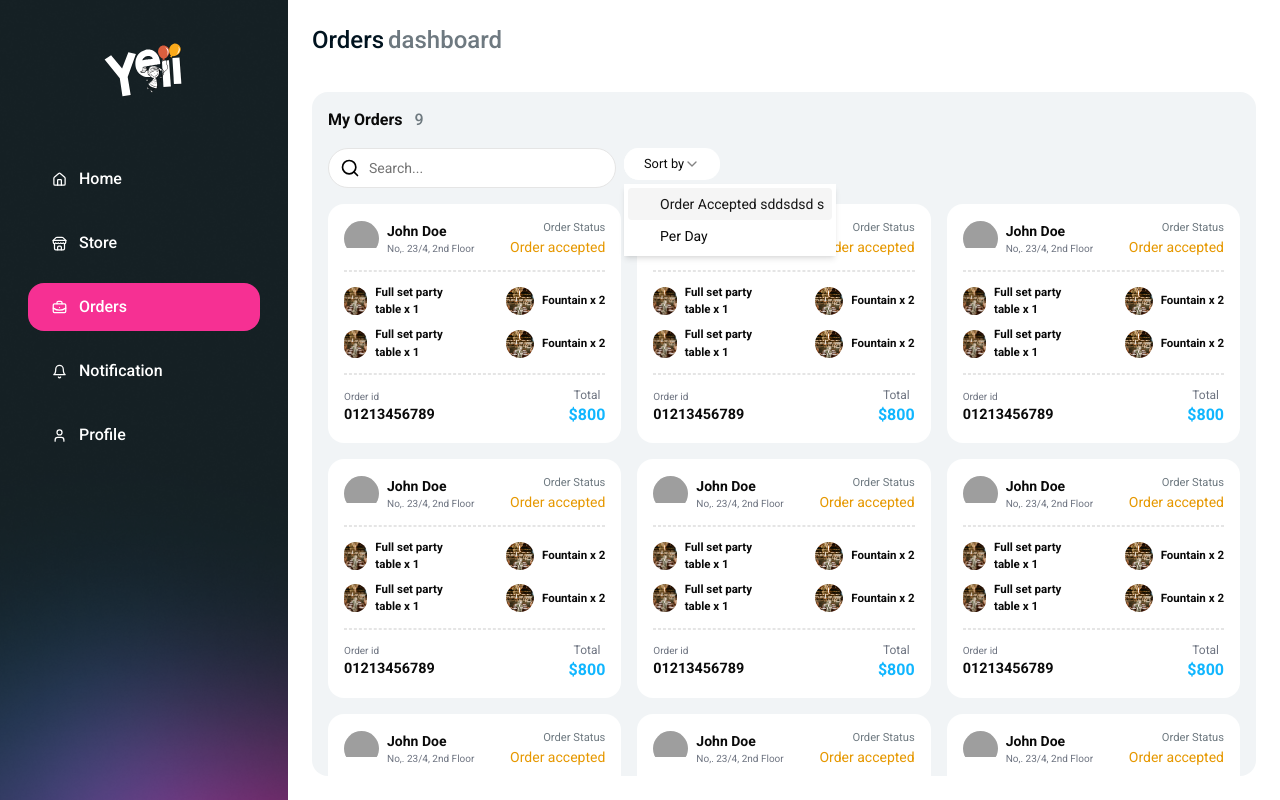
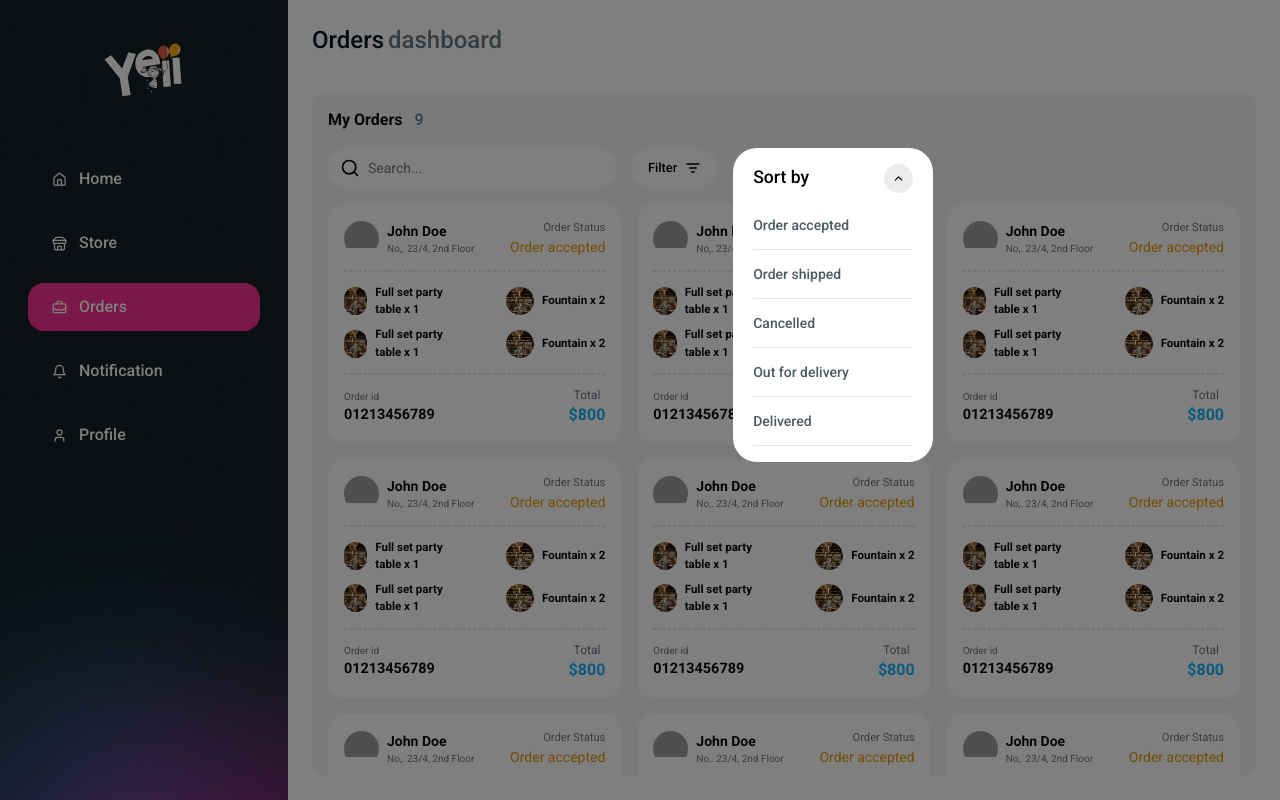
Before and after one commit to bharatyadav28/Yeii-Supplier, a Next.js app: page /orders in a window 1280 px wide. Both pictures are taken after a click on the button "Sort by". Built offline with nearby package versions, Linux system fonts and the light colour scheme; grey boxes are pictures that could not be loaded.

Commit message:
order module static build

```diff
--- a/src/components/common/CustomButtons.jsx
+++ b/src/components/common/CustomButtons.jsx
@@ -46,6 +46,25 @@ export const LightButton = ({ children, className, onClick, isSubmit }) => {
   );
 };
 
+export const TransparentButton = ({
+  children,
+  className,
+  onClick,
+  isSubmit,
+}) => {
+  let classes =
+    "bg-[#fff] hover:bg-[#fff] hover:opacity-90 border border-[#ddd] text-black";
+  if (className) {
+    classes = classes + " " + className;
+  }
+
+  return (
+    <CustomButton className={classes} onClick={onClick} isSubmit={isSubmit}>
+      {children}
+    </CustomButton>
+  );
+};
+
 export const BackwardButton = (props) => {
   const { onClick, className } = props;
   let classes = "m-0 p-3  bg-[var(--light)] text-black rounded-full";
@@ -62,13 +81,13 @@ export const BackwardButton = (props) => {
 export const CrossButton = (props) => {
   const { onClick, className } = props;
 
-  let classes = "rounded-full w-10 h-10 p-1 ";
+  let classes = "rounded-full w-8 h-8 p-0 ";
   if (className) {
     classes += " " + className;
   }
   return (
     <LightButton onClick={onClick} className={classes}>
-      <X />
+      <X size={15} />
     </LightButton>
   );
 };
--- a/src/components/common/CustomDialog.jsx
+++ b/src/components/common/CustomDialog.jsx
@@ -31,7 +31,7 @@ function CustomDialog({
           <div className="relative flex justify-center">
             {anableCross ? (
               <div className="absolute right-0 top-0 ">
-                <CrossButton onClick={handleOpen} />
+                <CrossButton onClick={handleOpen} size={10} />
               </div>
             ) : (
               <div className="absolute left-0 top-0 ">
--- a/src/components/common/customInput.js
+++ b/src/components/common/customInput.js
@@ -131,7 +131,7 @@ export const CustomCheckBox = ({ className, onChange, value }) => {
   return (
     <Checkbox
       onCheckedChange={onChange}
-      checked={value || false}
+      checked={value}
       className={`h-7 w-7 data-[state=checked]:bg-[var(--main-pink)] border-[var(--main-pink)] ${className}`}
     />
   );
--- a/src/components/orders/AcceptedOrderDetails.jsx
+++ b/src/components/orders/AcceptedOrderDetails.jsx
@@ -1,11 +1,51 @@
-import React from "react";
+import React, { useState } from "react";
 import Image from "next/image";
 import { NotepadText, ChevronRight, Check, Car } from "lucide-react";
 
 import CustomDialog from "../common/CustomDialog";
+import {
+  CustomButton,
+  DarkButton,
+  LightButton,
+  TransparentButton,
+} from "../common/CustomButtons";
+import { CustomCheckBox } from "../common/customInput";
 
 function AcceptedOrderDetails({ openDialog, handleOpenDialog, order }) {
+  const [orderStatus, setOrderStatus] = useState(false);
+
+  const handeOrderStatus = () => {
+    setOrderStatus((prev) => !prev);
+  };
+
+  const orderStatusOptions = [
+    {
+      id: 1,
+      label: "Order placed",
+    },
+    {
+      id: 2,
+      label: "Order accepted",
+    },
+    {
+      id: 3,
+      label: "Order dispatched",
+    },
+    {
+      id: 4,
+      label: "Order shipped",
+    },
+    {
+      id: 5,
+      label: "Out for delivery",
+    },
+    {
+      id: 6,
+      label: "Delivered",
+    },
+  ];
   return (
+    <>
       <CustomDialog
         open={openDialog}
         handleOpen={handleOpenDialog}
@@ -43,7 +83,9 @@ function AcceptedOrderDetails({ openDialog, handleOpenDialog, order }) {
                       <div className="text-[1rem] text-[#13070B] font-medium">
                         {item.name}
                       </div>
-                    <div className="text-[#4E4548]">Qty : {item.quantity}</div>
+                      <div className="text-[#4E4548]">
+                        Qty : {item.quantity}
+                      </div>
                       <div className="text-[var(--lightblue)] font-medium mt-1">
                         ${item.price}
                       </div>
@@ -123,12 +165,15 @@ function AcceptedOrderDetails({ openDialog, handleOpenDialog, order }) {
                     <div className="mr-5">Out for delivery</div>
                     <div>Delivered</div>
                   </div>
-                <div className="flex gap-2 justify-center items-center text-[var(--main-pink)] bg-[var(--light-pink)] py-2 mt-8 rounded-xl font-semibold text-sm">
+                  <CustomButton
+                    className="flex gap-2 justify-center items-center text-[var(--main-pink)] bg-[var(--light-pink)] hover:bg-[var(--light-pink)] hover:opacity-90 py-2 mt-8 rounded-xl font-semibold text-sm w-full"
+                    onClick={handeOrderStatus}
+                  >
                     <div>Update Order status</div>
                     <div>
                       <ChevronRight size={20} />
                     </div>
-                </div>
+                  </CustomButton>
                 </div>
               </div>
             </div>
@@ -181,6 +226,47 @@ function AcceptedOrderDetails({ openDialog, handleOpenDialog, order }) {
           </div>
         </div>
       </CustomDialog>
+
+      <CustomDialog
+        open={orderStatus}
+        handleOpen={handeOrderStatus}
+        title={"Order Status"}
+        className="w-[25rem] h-max !bg-[#fff]  "
+        anableCross={true}
+      >
+        <div className="flex flex-col  ">
+          <div className=" mt-2 text-[0.8rem] text-[#6E7980] self-center">
+            Please select an order status to display for end user.
+          </div>
+
+          <div className="flex flex-col mt-6">
+            {orderStatusOptions.map((option, index) => (
+              <div
+                key={option.id}
+                className=" py-[0.8rem] border-b border-[#E6E9EB]"
+              >
+                <div className="flex items-center gap-2">
+                  <CustomCheckBox className="border border-[#E6E9EB]" />
+                  <div className="text-[var(--main-gray)]">{option.label}</div>
+                </div>
+                {/* {index === orderStatusOptions.length - 1 && (
+                  <hr className="border border-[#E6E9EB]  mt-2" />
+                )} */}
+              </div>
+            ))}
+          </div>
+
+          <div className="grid grid-cols-2 mt-8">
+            <TransparentButton className=" text-[#5F5F5F] font-semibold">
+              Rewind Status
+            </TransparentButton>
+            <DarkButton className="font-semibold" onClick={handeOrderStatus}>
+              Confirm
+            </DarkButton>
+          </div>
+        </div>
+      </CustomDialog>
+    </>
   );
 }
 
--- /dev/null
+++ b/src/components/orders/ListModal.jsx
@@ -0,0 +1,68 @@
+import React from "react";
+
+import { DarkButton, TransparentButton } from "../common/CustomButtons";
+import { ChevronUp } from "lucide-react";
+import { IconButton } from "../common/customInput";
+import { CustomCheckBox } from "../common/customInput";
+
+function ListModal({ label, list, onClick, handleOpen, isCheckBox = false }) {
+  return (
+    <>
+      <div
+        className="z-10 text-black top-0 left-0 w-screen h-screen fixed   bg-black opacity-50  "
+        onClick={handleOpen}
+      ></div>
+
+      <div
+        className={`flex flex-col absolute  !z-[1000] h-max max-h-[calc(100vh-10rem)] overflow-y-auto w-max bg-white text-black top-0 rounded-3xl py-4 ${
+          !isCheckBox ? "px-5" : "px-2"
+        } `}
+      >
+        <div
+          className={`flex justify-between  ${
+            isCheckBox ? "mx-2 mb-3" : "mx-0 mb-2"
+          } `}
+        >
+          <div className="text-[1.1rem] font-medium">{label}</div>
+          <IconButton
+            className="rounded-full p-2 bg-[#00141C14] "
+            onClick={handleOpen}
+          >
+            <ChevronUp size={13} />
+          </IconButton>
+        </div>
+
+        {!isCheckBox &&
+          list?.map((item) => (
+            <TransparentButton
+              className={
+                "text-[#4D5A62] border-0 border-b rounded-none border-black/10 flex justify-start !pl-0  "
+              }
+              key={item}
+            >
+              {item}
+            </TransparentButton>
+          ))}
+
+        {isCheckBox &&
+          list?.map((item) => (
+            <div
+              key={item}
+              className="flex items-center gap-2 border-b  border-black/10 pb-2 mb-3"
+            >
+              <CustomCheckBox className="border border-[#E6E9EB] h-5 w-5" />
+              <div className="text-[var(--main-gray)] text-sm min-w-[8rem] p">
+                {item}
+              </div>
+            </div>
+          ))}
+
+        {isCheckBox && (
+          <DarkButton className="rounded-full mt-2 mx-2">Confirm</DarkButton>
+        )}
+      </div>
+    </>
+  );
+}
+
+export default ListModal;
--- a/src/components/orders/OrdersList.jsx
+++ b/src/components/orders/OrdersList.jsx
@@ -1,14 +1,43 @@
 "use client";
 
-import React from "react";
+import React, { useState } from "react";
+import { ChevronDown, ListFilter } from "lucide-react";
 
 import MainContent from "../common/MainContent";
 import NoItems from "../common/NoItems";
 import { noOrdersIcon } from "@/lib/svg_icons";
 import SearchInput from "../common/SearchInput";
-import { SelectInput } from "../common/customInput";
-import OrderItem from "../common/OrderItem";
 import OrdersListItem from "./OrdersListItem";
+import { TransparentButton } from "../common/CustomButtons";
+import ListModal from "./ListModal";
+import { getLast12Months } from "@/lib/functions";
+
+const MenuButton = ({ label, Icon, list, isCheckBox = false }) => {
+  const [menuOpen, setMenuOpen] = useState(false);
+
+  const handleMenuOpen = () => {
+    setMenuOpen((prev) => !prev);
+  };
+  return (
+    <div className="relative">
+      <TransparentButton
+        className="text-[0.8rem] flex items-center  w-max  !py-4 !border-0  rounded-full"
+        onClick={handleMenuOpen}
+      >
+        <div> {label}</div>
+        <Icon className="ml-2" size={16} />
+      </TransparentButton>
+      {menuOpen && (
+        <ListModal
+          handleOpen={handleMenuOpen}
+          list={list}
+          label={label}
+          isCheckBox={isCheckBox}
+        />
+      )}
+    </div>
+  );
+};
 
 function OrdersList({ data }) {
   const emptyHeading = "You have no orders at this moment";
@@ -19,16 +48,28 @@ function OrdersList({ data }) {
   const isEmpty = data.length === 0;
   return (
     <MainContent contentTitle="My Orders" count={data?.length || 0}>
-      <div className="flex gap-2 mt-4">
+      <div className="flex gap-4 mt-4 items-center">
         <SearchInput
-          className="bg-[var(--light)] rounded-full py-4"
+          className="bg-[var(--light)] rounded-full py-4 border-none"
           onChange={() => {}}
         />
-        <SelectInput
-          className="!text-[0.8rem]  right-3   h-[2rem] !py-0"
-          placeholder={`Sort by`}
-          menu={["Order Accepted sddsdsd s", "Per Day"]}
-          //   value={item?.category}
+
+        <MenuButton
+          label="Filter"
+          Icon={ListFilter}
+          isCheckBox={true}
+          list={getLast12Months()}
+        />
+        <MenuButton
+          label="Sort by"
+          Icon={ChevronDown}
+          list={[
+            "Order  accepted",
+            "Order shipped",
+            "Cancelled",
+            "Out for delivery",
+            "Delivered",
+          ]}
         />
       </div>
       {isEmpty ? (
--- /dev/null
+++ b/src/lib/functions.js
@@ -0,0 +1,20 @@
+export function getLast12Months() {
+  const months = [];
+  const currentDate = new Date();
+
+  for (let i = 0; i < 12; i++) {
+    // Get the month name and year in the desired format (e.g., "Aug 2024")
+    const monthYear = currentDate.toLocaleString("default", {
+      month: "short",
+      year: "numeric",
+    });
+
+    // Add to the array
+    months.push(monthYear);
+
+    // Move to the previous month
+    currentDate.setMonth(currentDate.getMonth() - 1);
+  }
+
+  return months;
+}
```
Lines whose indentation alone changed are shown as unchanged.
